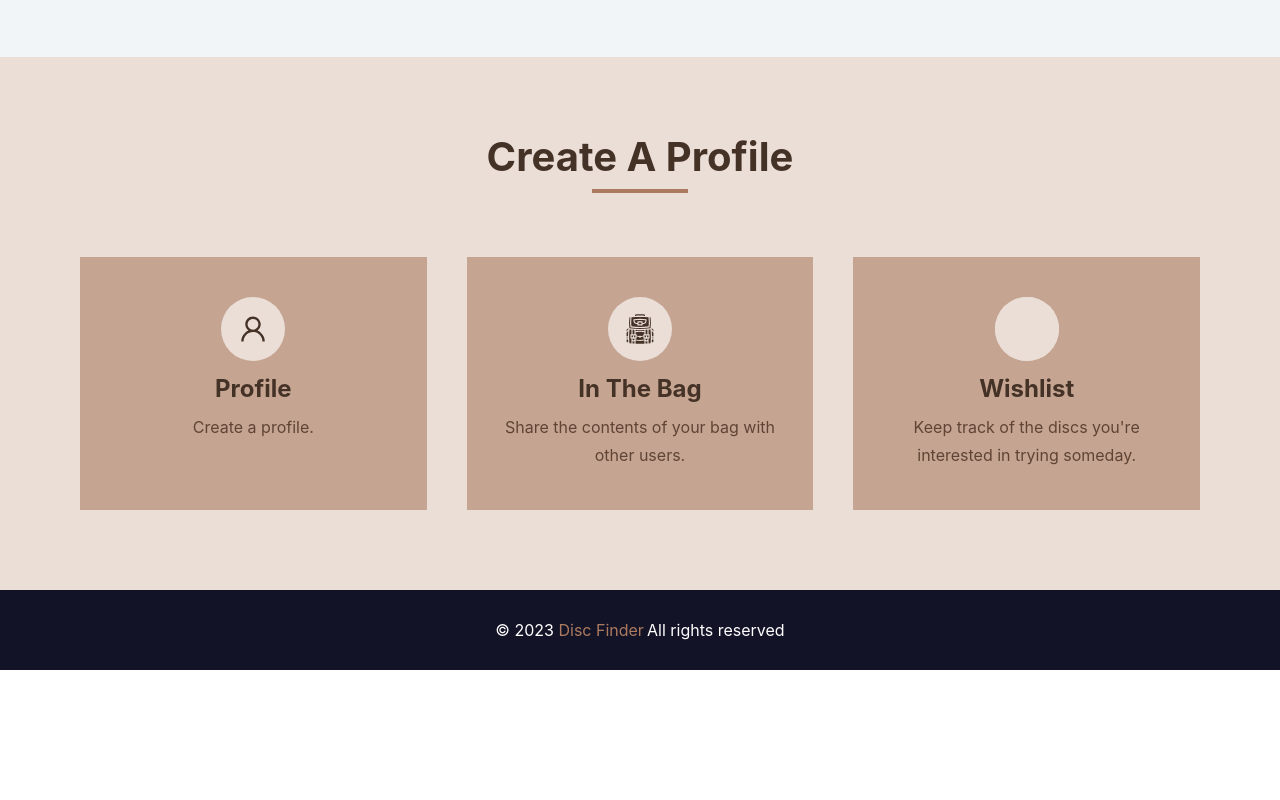
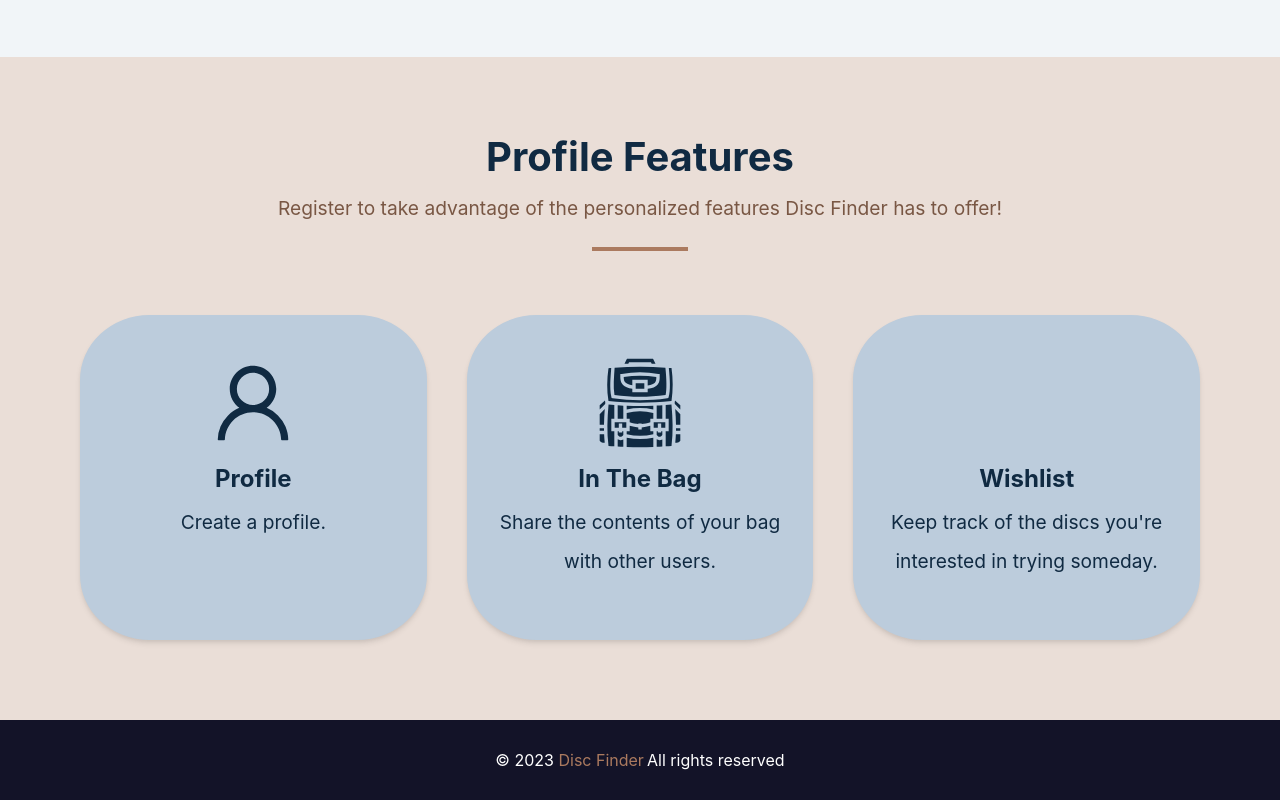
Before and after one commit to jcarson222/Disc-Finder, a React (Vite) app: page / in a window 1280 px wide. Shown: the part 1500-2300 px from the top of the page. Before the commit the page ends 2170 px from the top, so only its background shows below. Built offline with nearby package versions, Linux system fonts and the light colour scheme; some icons are missing.

Commit message:
feature styles

```diff
--- a/src/components/ProfileFeatures.jsx
+++ b/src/components/ProfileFeatures.jsx
@@ -7,7 +7,11 @@ const ProfileFeatures = () => {
     <Wrapper>
       <div className="section-center">
         <article className="title">
-          <h2>create a profile</h2>
+          <h2>profile features</h2>
+          <p>
+            Register to take advantage of the personalized features Disc Finder
+            has to offer!
+          </p>
           <div className="underline" />
         </article>
         <div className="features-center">
@@ -30,15 +34,16 @@ const ProfileFeatures = () => {
 const Wrapper = styled.section`
   h2,
   h4 {
-    color: var(--clr-primary-1);
+    color: var(--clr-grey-1);
   }
   /* padding: 5rem 0; */
 
   background: var(--clr-primary-10);
 
   p {
-    margin-bottom: 0;
-    line-height: 1.8;
+    margin-bottom: 2;
+    line-height: 2;
+    font-size: 1.2rem;
     color: var(--clr-primary-3);
   }
   .features-center {
@@ -47,26 +52,27 @@ const Wrapper = styled.section`
     gap: 2.5rem;
   }
   .feature {
-    background: var(--clr-primary-7);
+    background: var(--clr-grey-8);
     text-align: center;
     padding: 2.5rem 2rem;
-    border-radius: var(--radius);
+    border-radius: 20%;
+    box-shadow: var(--shadow-2);
     p {
-      color: var(--clr-primary-2);
+      color: var(--clr-grey-1);
     }
   }
   span {
-    width: 4rem;
-    height: 4rem;
+    width: 6rem;
+    height: 6rem;
     display: grid;
     margin: 0 auto;
     place-items: center;
     margin-bottom: 1rem;
-    border-radius: 50%;
-    background: var(--clr-primary-10);
-    color: var(--clr-primary-1);
+    border-radius: 20%;
+    background: transparent;
+    color: var(--clr-grey-1);
     svg {
-      font-size: 2rem;
+      font-size: 6rem;
     }
   }
 
```
Also changed, not shown: src/components/LogoutContainer.jsx (+0 -25 lines).
